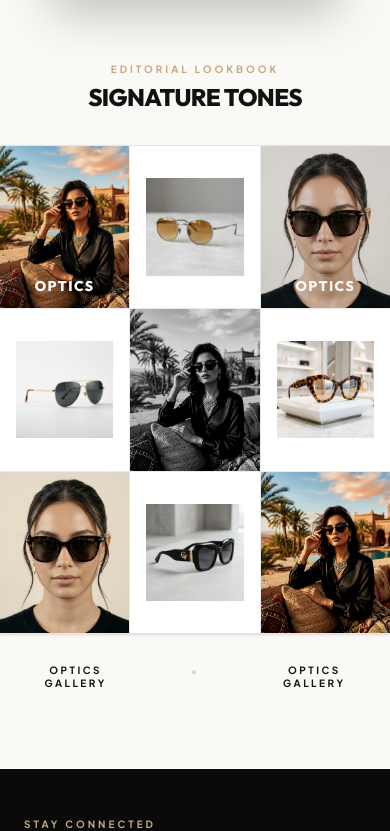
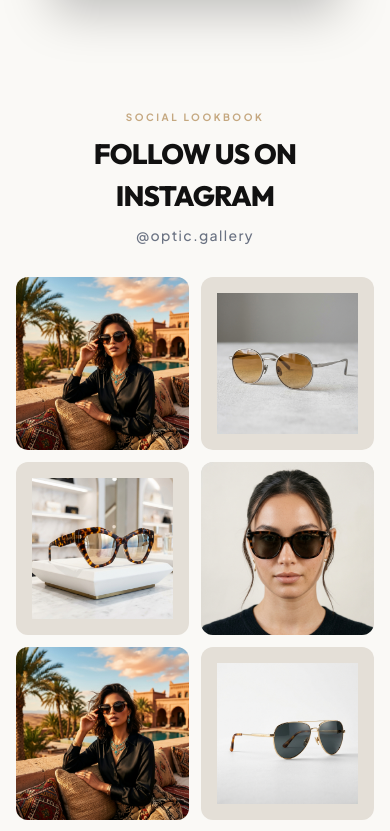
Before and after one commit to amarthinkdigital-web/Optics, a Next.js app: page / in a window 390 px wide. Shown: the part 4125-4956 px from the top of the page. Built offline with nearby package versions, Linux system fonts and the light colour scheme.

Commit message:
SignaturePage

```diff
--- a/src/components/home/editorial-lookbook.tsx
+++ b/src/components/home/editorial-lookbook.tsx
@@ -1,84 +1,100 @@
 import Image from "next/image";
+import Link from "next/link";
 
 export default function EditorialLookbook() {
+  const lookbookItems = [
+    { src: "/images/hero_model.png", type: "model", alt: "Editorial Model" },
+    { src: "/images/sunglasses_3.png", type: "product", alt: "Round Sunglasses" },
+    { src: "/images/sunglasses_4.png", type: "product", alt: "Tortoiseshell Glasses" },
+    { src: "/images/tryon_model.png", type: "model", alt: "Editorial Model" },
+    { src: "/images/hero_model.png", type: "model", alt: "Editorial Model" },
+    { src: "/images/sunglasses_1.png", type: "product", alt: "Black Sunglasses" },
+  ];
+
   return (
-    <section className="w-full flex flex-col gap-6">
-      <div className="flex flex-col items-center gap-1 text-center mb-2 px-6">
-        <span className="text-[10px] font-bold uppercase tracking-[0.3em] text-luxury-gold">Editorial Lookbook</span>
-        <h2 className="font-display text-2xl font-extrabold tracking-tight text-luxury-black uppercase">
-          Signature Tones
+    <section className="w-full flex flex-col gap-8 items-center px-4 sm:px-6 py-12 sm:py-16 bg-[#faf9f6]">
+      {/* Header */}
+      <div className="flex flex-col items-center gap-1 text-center">
+        <span className="text-[10px] font-bold uppercase tracking-[0.25em] text-[#c5a880]">
+          Social Lookbook
+        </span>
+        <h2 className="font-display text-[1.75rem] sm:text-4xl font-extrabold tracking-tight text-[#111111] uppercase mt-1">
+          Follow Us On Instagram
         </h2>
+        <span className="text-sm font-medium tracking-widest text-gray-500 mt-1">
+          @optic.gallery
+        </span>
       </div>
 
-      <div className="w-full grid grid-cols-3 gap-[1px] bg-gray-200/80 border-y border-gray-200/80 overflow-hidden shadow-sm">
-        {/* Row 1 */}
-        <div className="relative aspect-[4/5] bg-gray-100 overflow-hidden group">
-          <Image src="/images/hero_model.png" alt="Editorial Model" fill sizes="33vw" className="object-cover group-hover:scale-105 transition-transform duration-[4000ms] ease-out" />
-          <div className="absolute inset-x-0 bottom-3 sm:bottom-4 flex justify-center z-10 pointer-events-none select-none">
-            <span className="font-display text-sm sm:text-2xl font-extrabold tracking-widest text-white uppercase drop-shadow-md">OPTICS</span>
+      {/* Grid */}
+      <div className="w-full max-w-5xl grid grid-cols-2 md:grid-cols-3 gap-3 sm:gap-5">
+        {lookbookItems.map((item, i) => (
+          <div
+            key={i}
+            className="relative aspect-square sm:aspect-[4/5] bg-[#e4dfd7] rounded-xl sm:rounded-2xl overflow-hidden group"
+          >
+            {item.type === "model" ? (
+              <Image
+                src={item.src}
+                alt={item.alt}
+                fill
+                sizes="(max-width: 768px) 50vw, 33vw"
+                className="object-cover group-hover:scale-105 transition-transform duration-[3000ms] ease-out"
+              />
+            ) : (
+              <div className="relative w-full h-full p-4 sm:p-8 flex items-center justify-center">
+                <div className="relative w-full h-full group-hover:scale-105 transition-transform duration-700 ease-out">
+                  <Image
+                    src={item.src}
+                    alt={item.alt}
+                    fill
+                    sizes="(max-width: 768px) 50vw, 33vw"
+                    className="object-contain"
+                  />
+                </div>
+              </div>
+            )}
+            <div className="absolute inset-0 bg-black/0 group-hover:bg-black/5 transition-colors duration-500 pointer-events-none" />
           </div>
-          <div className="absolute inset-0 bg-black/5" />
-        </div>
+        ))}
+      </div>
 
-        <div className="relative aspect-[4/5] bg-white overflow-hidden flex items-center justify-center p-4 sm:p-8 group">
-          <div className="relative w-full h-full group-hover:scale-105 transition-transform duration-700 ease-out">
-            <Image src="/images/sunglasses_3.png" alt="Sleek Round Titanium" fill sizes="33vw" className="object-contain" />
+      {/* View All Button */}
+      {/* <Link
+        href="#"
+        className="mt-2 px-8 py-4 sm:px-10 sm:py-4 bg-[#d8c2a8] text-[#111111] font-bold text-[11px] sm:text-xs uppercase tracking-[0.2em] rounded-full hover:bg-[#c8b093] transition-colors flex items-center gap-2"
+      >
+        View All Looks
+        <svg className="w-3.5 h-3.5" fill="none" viewBox="0 0 24 24" stroke="currentColor" strokeWidth={2.5}>
+          <path strokeLinecap="round" strokeLinejoin="round" d="M9 5l7 7-7 7" />
+        </svg>
+      </Link> */}
+
+      {/* WhatsApp Help Box */}
+      {/* <Link
+        href="#"
+        className="w-full max-w-md sm:max-w-lg mt-6 bg-[#f8f5f0] border border-[#e8dfd2] rounded-2xl p-4 sm:p-5 flex items-center justify-between group hover:bg-[#f3eadf] transition-colors"
+      >
+        <div className="flex items-center gap-4 sm:gap-5">
+          <div className="w-10 h-10 sm:w-12 sm:h-12 rounded-full border border-[#d8c2a8] flex items-center justify-center text-[#c5a880] bg-white group-hover:bg-[#faf9f6] transition-colors">
+
+            <svg className="w-5 h-5 sm:w-6 sm:h-6" fill="currentColor" viewBox="0 0 24 24">
+              <path d="M17.472 14.382c-.297-.149-1.758-.867-2.03-.967-.273-.099-.471-.148-.67.15-.197.297-.767.966-.94 1.164-.173.199-.347.223-.644.075-.297-.15-1.255-.463-2.39-1.475-.883-.788-1.48-1.761-1.653-2.059-.173-.297-.018-.458.13-.606.134-.133.298-.347.446-.52.149-.174.198-.298.298-.497.099-.198.05-.371-.025-.52-.075-.149-.669-1.612-.916-2.207-.242-.579-.487-.5-.669-.51a12.8 12.8 0 0 0-.57-.01c-.198 0-.52.074-.792.372-.272.297-1.04 1.016-1.04 2.479 0 1.462 1.065 2.875 1.213 3.074.149.198 2.096 3.2 5.077 4.487.709.306 1.262.489 1.694.625.712.227 1.36.195 1.871.118.571-.085 1.758-.719 2.006-1.413.248-.694.248-1.289.173-1.413-.074-.124-.272-.198-.57-.347m-5.421 7.403h-.004a9.87 9.87 0 0 1-5.031-1.378l-.361-.214-3.741.982.998-3.648-.235-.374a9.86 9.86 0 0 1-1.51-5.26c.001-5.45 4.436-9.884 9.888-9.884 2.64 0 5.122 1.03 6.988 2.898a9.825 9.825 0 0 1 2.893 6.994c-.003 5.45-4.437 9.884-9.885 9.884m8.413-18.297A11.815 11.815 0 0 0 12.05 0C5.495 0 .16 5.335.157 11.892c0 2.096.547 4.142 1.588 5.945L.057 24l6.305-1.654a11.882 11.882 0 0 0 5.683 1.448h.005c6.554 0 11.89-5.335 11.893-11.893a11.821 11.821 0 0 0-3.48-8.413z"/>
+            </svg>
+          </div>
+          <div className="flex flex-col text-left">
+            <span className="text-xs sm:text-sm font-bold text-[#111111] tracking-widest">
+              NEED HELP?
+            </span>
+            <span className="text-[10px] sm:text-[11px] text-gray-500 tracking-wide mt-0.5">
+              Chat with us on WhatsApp
+            </span>
           </div>
         </div>
-
-        <div className="relative aspect-[4/5] bg-gray-100 overflow-hidden group">
-          <Image src="/images/tryon_model.png" alt="Editorial Model" fill sizes="33vw" className="object-cover filter brightness-[0.97] saturate-[0.8] group-hover:scale-105 transition-transform duration-[4000ms] ease-out" />
-          <div className="absolute inset-x-0 bottom-3 sm:bottom-4 flex justify-center z-10 pointer-events-none select-none">
-            <span className="font-display text-sm sm:text-2xl font-extrabold tracking-widest text-white/90 uppercase drop-shadow-md">OPTICS</span>
-          </div>
-          <div className="absolute inset-0 bg-black/5" />
-        </div>
-
-        {/* Row 2 */}
-        <div className="relative aspect-[4/5] bg-white overflow-hidden flex items-center justify-center p-4 sm:p-8 group">
-          <div className="relative w-full h-full group-hover:scale-105 transition-transform duration-700 ease-out">
-            <Image src="/images/sunglasses_1.png" alt="Ridge Titanium Aviator" fill sizes="33vw" className="object-contain" />
-          </div>
-        </div>
-
-        <div className="relative aspect-[4/5] bg-gray-100 overflow-hidden group">
-          <Image src="/images/hero_model.png" alt="Editorial Model" fill sizes="33vw" className="object-cover filter grayscale contrast-[1.15] group-hover:scale-105 transition-transform duration-[4000ms] ease-out" />
-          <div className="absolute inset-0 bg-black/10" />
-        </div>
-
-        <div className="relative aspect-[4/5] bg-white overflow-hidden flex items-center justify-center p-4 sm:p-8 group">
-          <div className="relative w-full h-full group-hover:scale-105 transition-transform duration-700 ease-out">
-            <Image src="/images/sunglasses_4.png" alt="Geometric Tortoiseshell" fill sizes="33vw" className="object-contain" />
-          </div>
-        </div>
-
-        {/* Row 3 */}
-        <div className="relative aspect-[4/5] bg-gray-100 overflow-hidden group">
-          <Image src="/images/tryon_model.png" alt="Editorial Model" fill sizes="33vw" className="object-cover filter sepia-[0.25] contrast-[1.05] brightness-[0.95] group-hover:scale-105 transition-transform duration-[4000ms] ease-out" />
-          <div className="absolute inset-0 bg-black/5" />
-        </div>
-
-        <div className="relative aspect-[4/5] bg-white overflow-hidden flex items-center justify-center p-4 sm:p-8 group">
-          <div className="relative w-full h-full group-hover:scale-105 transition-transform duration-700 ease-out">
-            <Image src="/images/sunglasses_2.png" alt="Oversized Acetate" fill sizes="33vw" className="object-contain" />
-          </div>
-        </div>
-
-        <div className="relative aspect-[4/5] bg-gray-100 overflow-hidden group">
-          <Image src="/images/hero_model.png" alt="Editorial Model" fill sizes="33vw" className="object-cover filter contrast-[1.1] saturate-[0.9] brightness-[0.98] group-hover:scale-105 transition-transform duration-[4000ms] ease-out" />
-          <div className="absolute inset-0 bg-black/5" />
-        </div>
-      </div>
-
-      <div className="w-full max-w-7xl mx-auto grid grid-cols-3 gap-4 pt-1.5 text-center px-6">
-        <span className="text-[10px] font-bold tracking-[0.25em] uppercase text-luxury-black leading-tight">
-          OPTICS GALLERY
-        </span>
-        <span className="text-[10px] font-bold tracking-[0.25em] uppercase text-gray-300">•</span>
-        <span className="text-[10px] font-bold tracking-[0.25em] uppercase text-luxury-black leading-tight">
-          OPTICS GALLERY
-        </span>
-      </div>
+        <svg className="w-4 h-4 text-gray-400 group-hover:text-black transition-colors" fill="none" viewBox="0 0 24 24" stroke="currentColor" strokeWidth={2}>
+          <path strokeLinecap="round" strokeLinejoin="round" d="M9 5l7 7-7 7" />
+        </svg>
+      </Link> */}
     </section>
   );
 }
```
